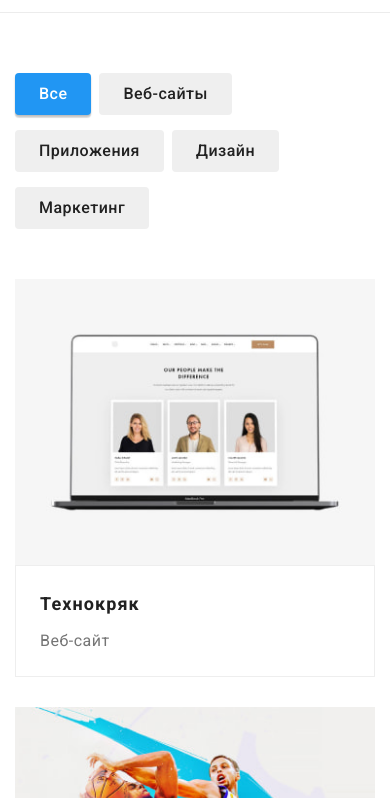
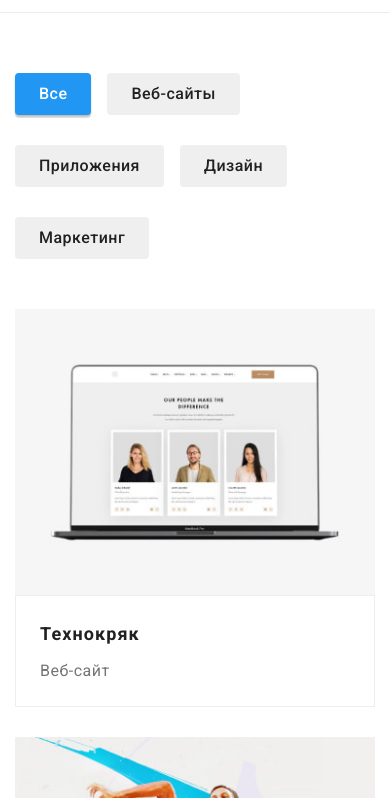
Before and after one commit to NikitaTysh/goit-markup-hw-08, a plain HTML site: page portfolio.html in a window 390 px wide. Shown: the part 46-844 px from the top of the page. Drawn offline with nearby package versions, Linux system fonts and the light colour scheme.

Commit message:
porfolio done

```diff
--- a/sass/layout/_filterbtn.scss
+++ b/sass/layout/_filterbtn.scss
@@ -29,8 +29,8 @@
   display: flex;
   justify-content: center;
   margin-bottom: 50px;
+  gap: 15px 8px;
   @media screen and (max-width: 767px) {
-    max-width: 450px;
     flex-wrap: wrap;
     justify-content: flex-start;
   }
```
Also changed, not shown: css/main.css, css/main.min.css, 2 other files.
